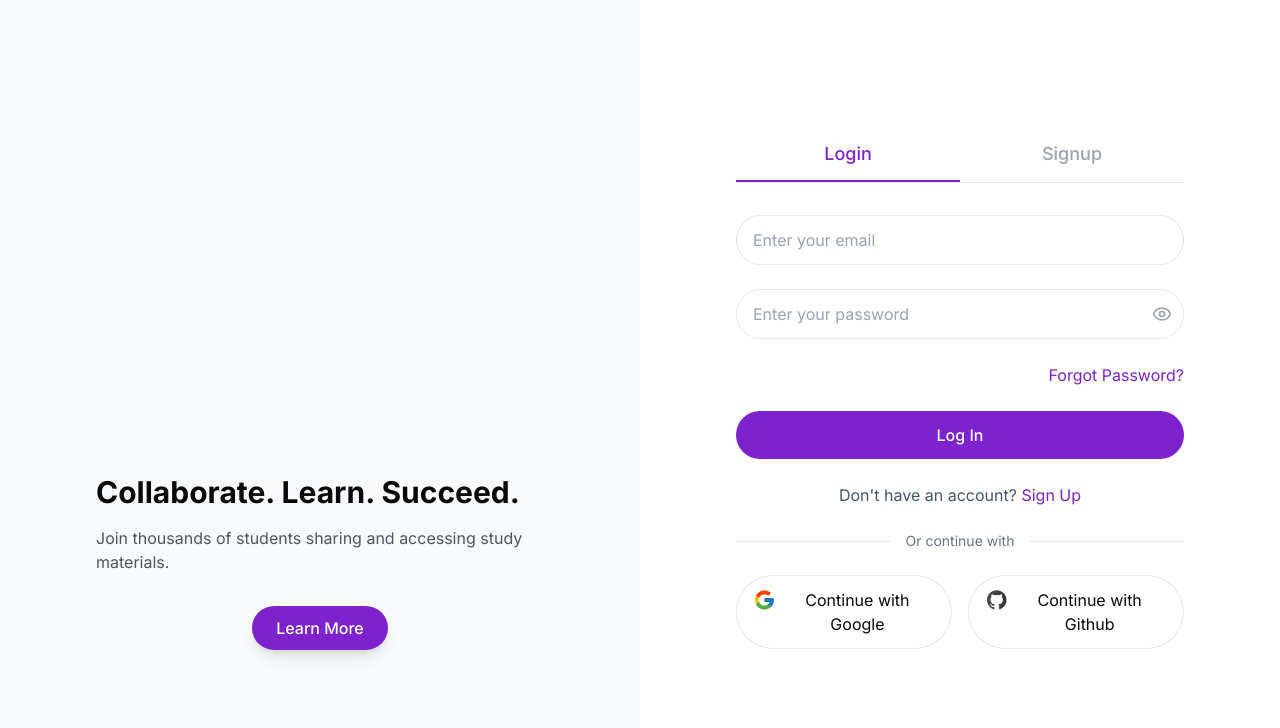
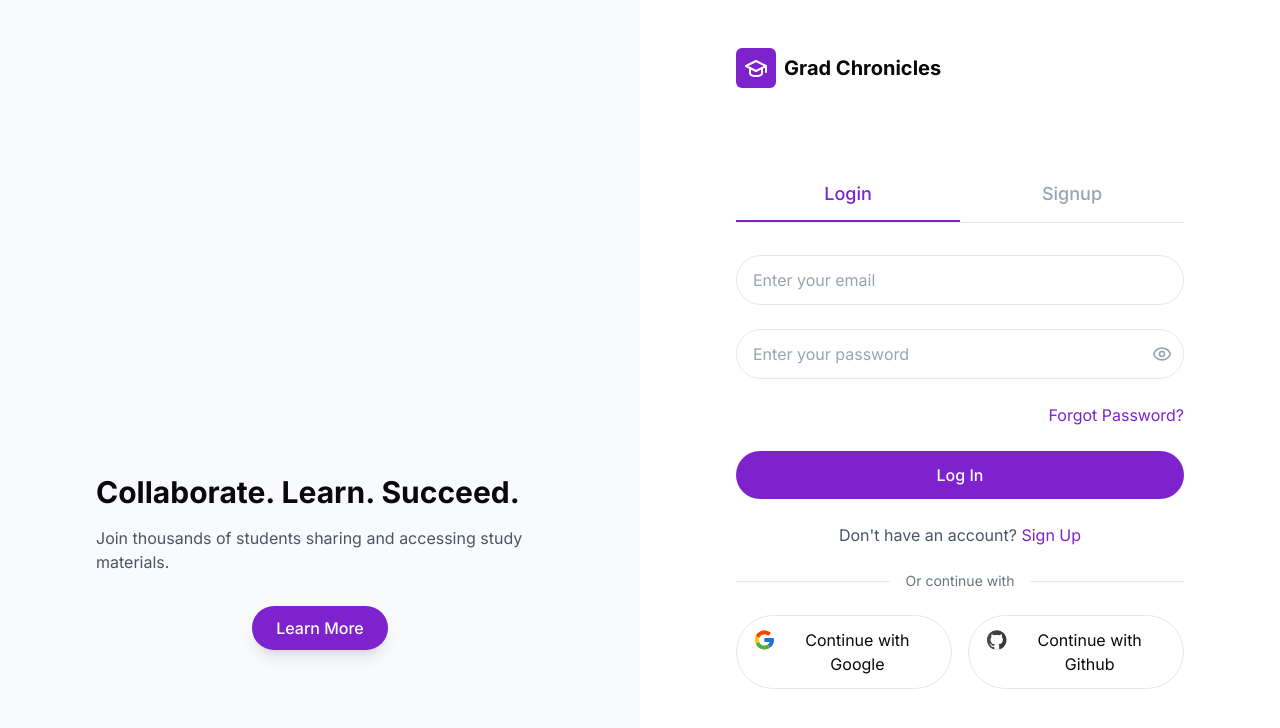
Before and after one commit to msaadg/gradchronicles, a Next.js app: page /login in a window 1280 px wide. Shown: the top 728 px of the page. Built offline with nearby package versions, Linux system fonts and the light colour scheme; no server answers.

Commit message:
fix: minor ui responsiveness

```diff
--- a/app/components/Logo.tsx
+++ b/app/components/Logo.tsx
@@ -6,13 +6,13 @@ const Logo = () => {
       href="/"
       className="flex items-center gap-2 font-bold text-xl"
     >
-      <div className="w-7 h-7 bg-brand-purple rounded-md flex items-center justify-center">
-        <svg xmlns="http://www.w3.org/2000/svg" viewBox="0 0 24 24" fill="none" stroke="currentColor" strokeWidth="2" strokeLinecap="round" strokeLinejoin="round" className="w-4 h-4 text-white">
+      <div className="w-10 h-10 bg-brand-purple rounded-md flex items-center justify-center">
+        <svg xmlns="http://www.w3.org/2000/svg" viewBox="0 0 24 24" fill="none" stroke="currentColor" strokeWidth="2" strokeLinecap="round" strokeLinejoin="round" className="w-6 h-6 text-white">
           <path d="M22 10v6M2 10l10-5 10 5-10 5z" />
           <path d="M6 12v5c0 2 2 3 6 3s6-1 6-3v-5" />
         </svg>
       </div>
-      <span>Grad Chronicles</span>
+      <span className="hidden sm:flex">Grad Chronicles</span>
     </Link>
   );
 };
--- a/app/components/Navbar.tsx
+++ b/app/components/Navbar.tsx
@@ -50,7 +50,7 @@ const Navbar = ({ isLoggedIn: propIsLoggedIn = false }: NavbarProps) => {
 
           {isLoggedIn ? (
             <div className="relative">
-              <div className="w-56 flex justify-end">
+              <div className="md:w-56 flex justify-end">
                 <button
                   onClick={toggleDropdown}
                   className="p-2 rounded-full hover:bg-gray-100 transition-colors duration-200"
--- a/app/login/page.tsx
+++ b/app/login/page.tsx
@@ -173,7 +173,7 @@ function LoginForm() {
       {/* Right Column - Form */}
       <div className="flex-1 flex flex-col p-8 md:p-12">
         <div className="max-w-md w-full mx-auto">
-          <div className="md:hidden">
+          <div>
             <Logo />
           </div>
 
@@ -278,7 +278,7 @@ function LoginForm() {
                 </div>
               </div>
 
-              <div className="grid grid-cols-2 gap-4">
+              <div className="flex flex-col justify-center gap-2 xl:grid xl:grid-cols-2 xl:gap-4">
                 <button
                   type="button"
                   className="py-3 px-4 border border-gray-200 rounded-full flex justify-center items-center space-x-2 hover:bg-gray-50 transition-colors"
@@ -418,7 +418,7 @@ function LoginForm() {
                   <span className="bg-white px-4 text-sm text-gray-500">Or continue with</span>
                 </div>
               </div>
-              <div className="grid grid-cols-2 gap-4">
+              <div className="flex flex-col justify-center gap-2 xl:grid xl:grid-cols-2 xl:gap-4">
                 <button
                   type="button"
                   className="py-3 px-4 border border-gray-200 rounded-full flex justify-center items-center space-x-2 hover:bg-gray-50 transition-colors"
```
